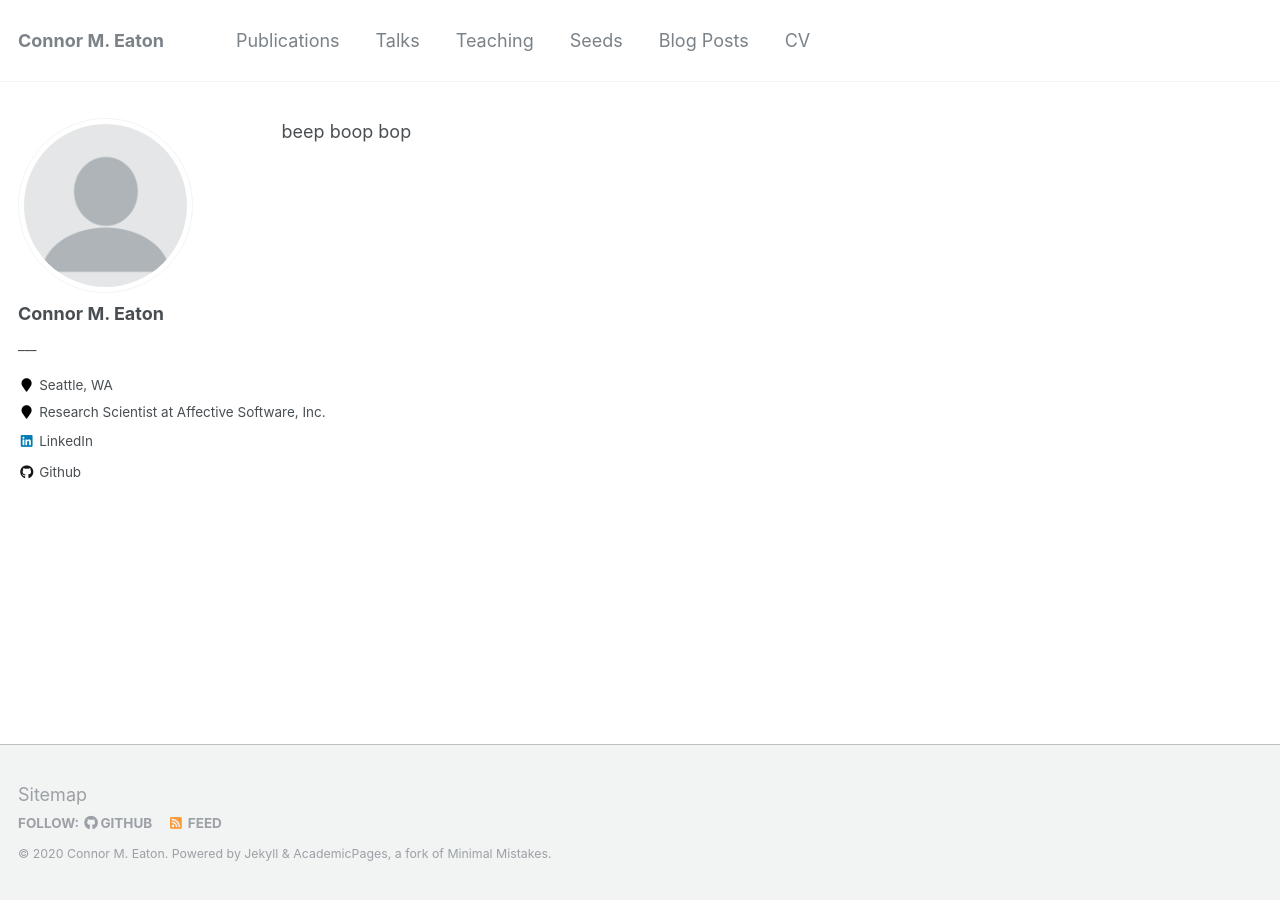
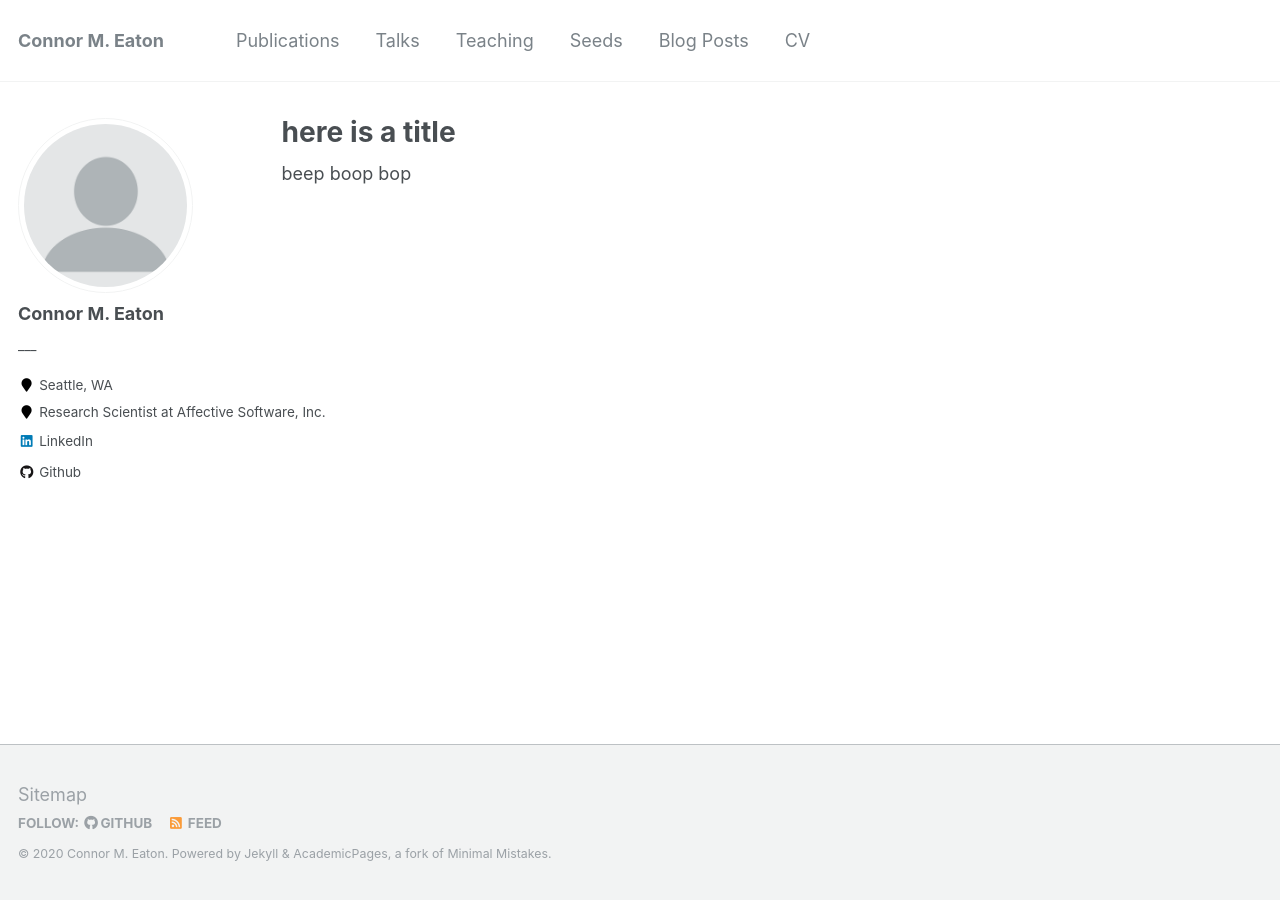
Before and after one commit to connormeaton/connormeaton.github.io, a Jekyll site: the page built from _pages/about.md, in a window 1280 px wide. Built offline with Jekyll 4.4.1, drawn with Linux system fonts in a browser that asks for light colours; our own code applies the rules of GitHub Pages for plain Markdown files.

Commit message:
Update about.md

```diff
--- a/_pages/about.md
+++ b/_pages/about.md
@@ -1,3 +1,11 @@
-
+---
+permalink: /
+title: "here is a title"
+excerpt: "About me"
+author_profile: true
+redirect_from:
+  - /about/
+  - /about.html
+---
 
 beep boop bop
```
